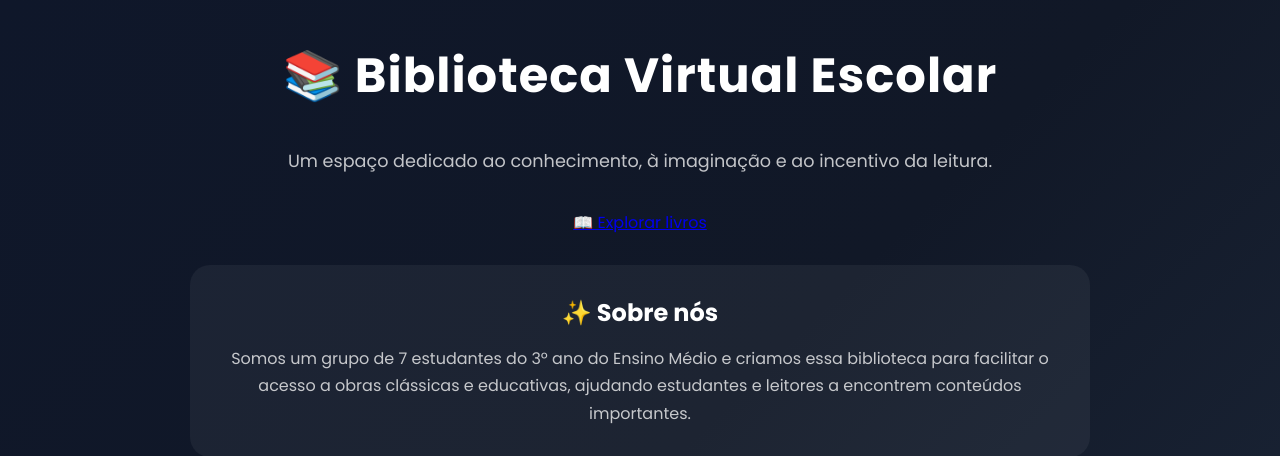
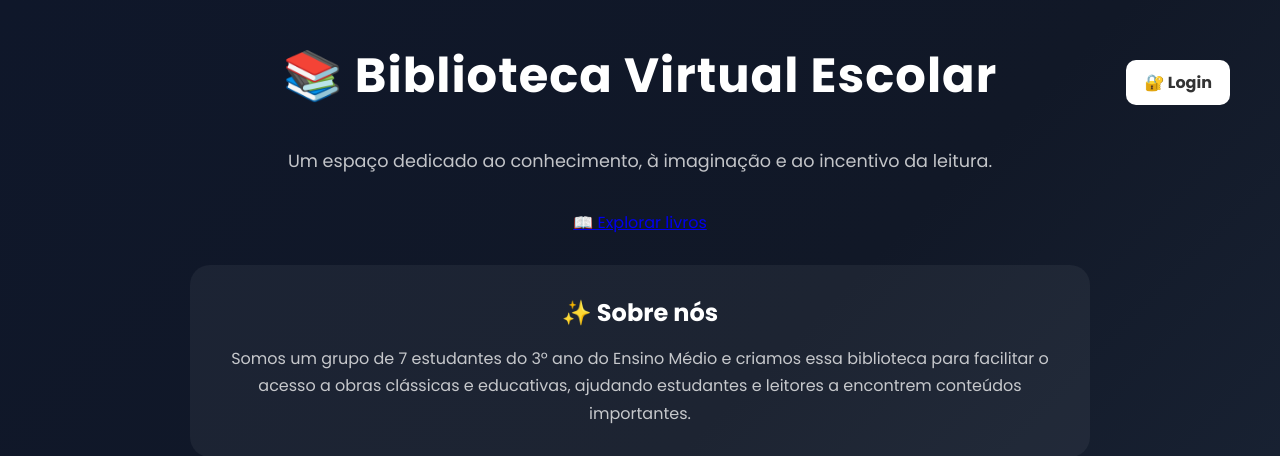
Before and after one commit to Mikuzinha/Biblioteca-Virtual, a Flask app: page / in a window 1280 px wide. Shown: the top 456 px of the page. Run offline with Flask 3, Linux system fonts and the light colour scheme.

Commit message:
Botão de Login na página inicial

```diff
--- a/static/style.css
+++ b/static/style.css
@@ -667,3 +667,29 @@ button:hover{
 .usuario-info strong{
     color: white;
 }
+
+.hero{
+    position: relative;
+}
+
+.login-btn{
+    position: absolute;
+    top: 20px;
+    right: 30px;
+
+    text-decoration: none;
+    background-color: white;
+    color: #333;
+
+    padding: 10px 18px;
+    border-radius: 10px;
+
+    font-weight: bold;
+
+    transition: 0.3s;
+}
+
+.login-btn:hover{
+    background-color: #f0f0f0;
+    transform: scale(1.05);
+}
--- a/templates/index.html
+++ b/templates/index.html
@@ -10,6 +10,10 @@
 <body>
 
     <header class="hero">
+
+        <a class="login-btn" href="{{ url_for('login') }}">
+            🔐 Login
+        </a>
 
         <div class="container">
 
```
Also changed, not shown: biblioteca.db.
